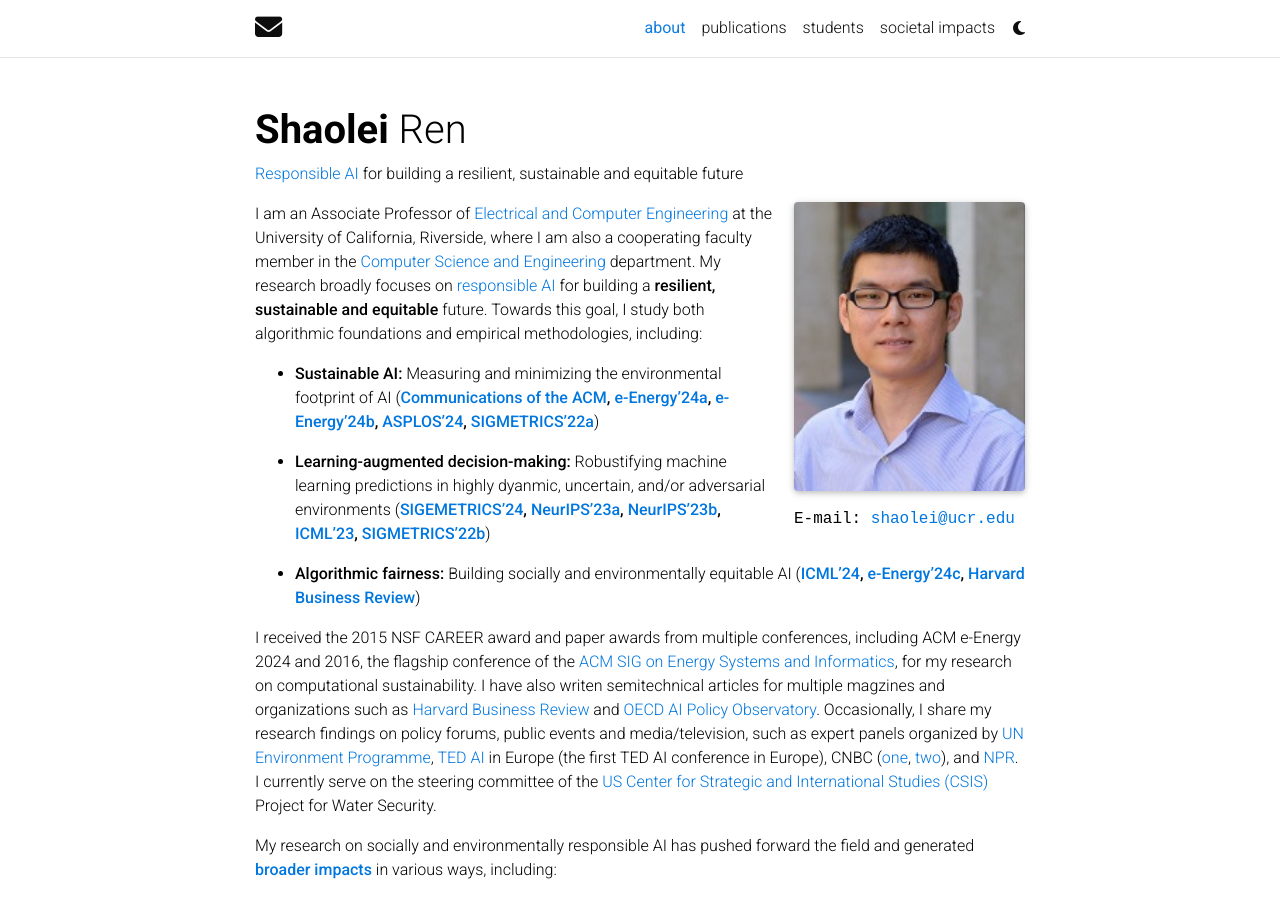
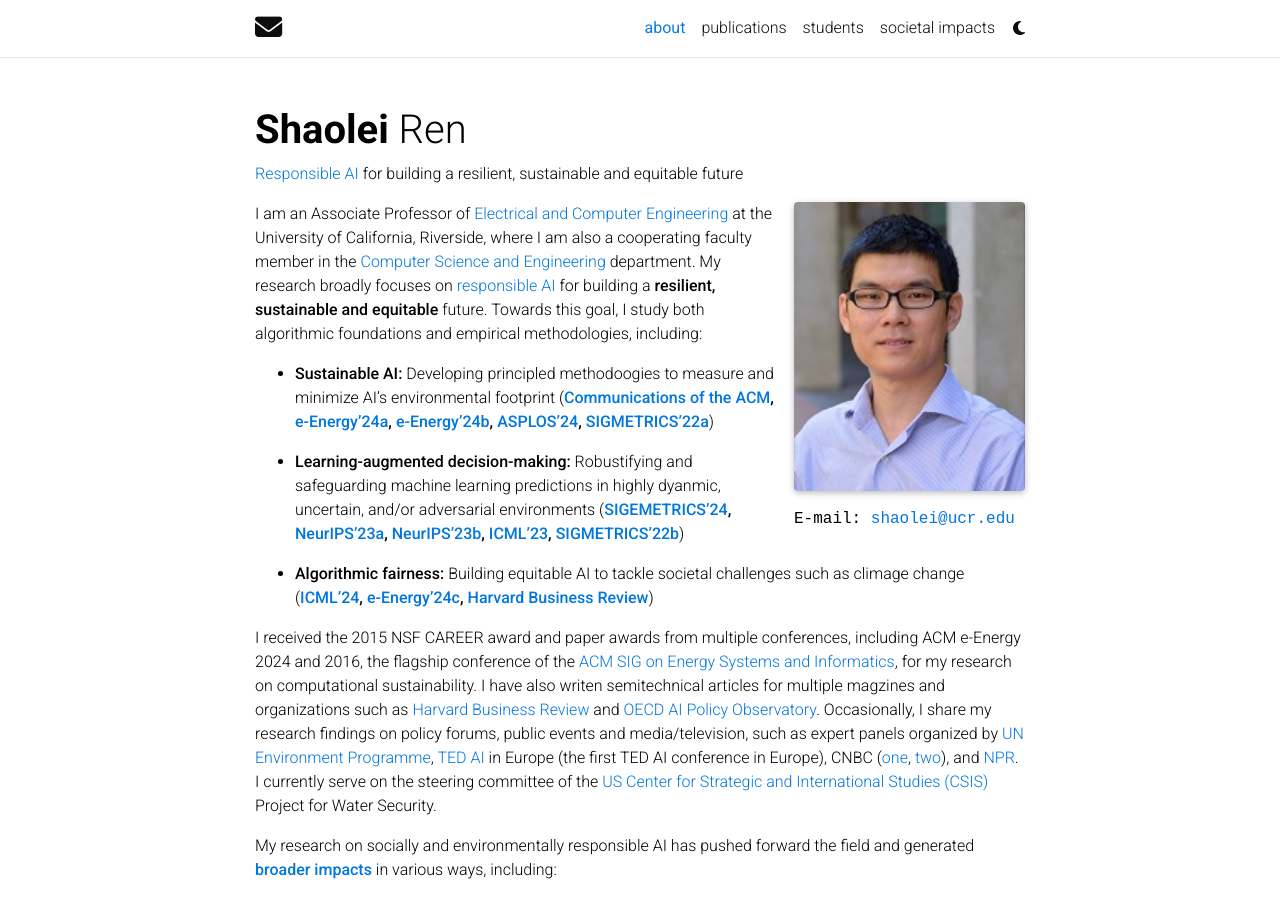
Before and after one commit to shaoleiren/shaoleiren.github.io, a Jekyll site: the page built from _pages/about.md, in a window 1280 px wide and 900 px high. Built offline with Jekyll 4.4.1, drawn with Linux system fonts in a browser that asks for light colours; full-size pictures stand in for the smaller copies a plugin makes; comment, search, counter and statistics services are not loaded; a style sheet for code colours, icons or effects is not loaded.

Commit message:
Update about.md

```diff
--- a/_pages/about.md
+++ b/_pages/about.md
@@ -23,11 +23,11 @@
 for building a **resilient, sustainable and equitable** future. Towards this goal, I study both algorithmic foundations and empirical methodologies, including:
 
 
-- **Sustainable AI:** Measuring and minimizing the environmental footprint of AI (**[Communications of the ACM](https://arxiv.org/abs/2304.03271), [e-Energy'24a](https://arxiv.org/abs/2405.17469), [e-Energy'24b](https://arxiv.org/abs/2311.03615), [ASPLOS'24](https://dl.acm.org/doi/abs/10.1145/3620665.3640374), [SIGMETRICS'22a](https://arxiv.org/abs/2111.01203)**)
+- **Sustainable AI:** Developing principled methodoogies to measure and minimize AI's environmental footprint (**[Communications of the ACM](https://arxiv.org/abs/2304.03271), [e-Energy'24a](https://arxiv.org/abs/2405.17469), [e-Energy'24b](https://arxiv.org/abs/2311.03615), [ASPLOS'24](https://dl.acm.org/doi/abs/10.1145/3620665.3640374), [SIGMETRICS'22a](https://arxiv.org/abs/2111.01203)**)
 
-- **Learning-augmented decision-making:** Robustifying machine learning predictions in highly dyanmic, uncertain, and/or adversarial environments (**[SIGEMETRICS'24](https://arxiv.org/abs/2401.04340), [NeurIPS'23a](https://arxiv.org/abs/2311.01568), [NeurIPS'23b](https://arxiv.org/abs/2310.20098), [ICML'23](https://arxiv.org/abs/2306.00172), [SIGMETRICS'22b](https://arxiv.org/abs/2204.08572)**)
+- **Learning-augmented decision-making:** Robustifying and safeguarding machine learning predictions in highly dyanmic, uncertain, and/or adversarial environments (**[SIGEMETRICS'24](https://arxiv.org/abs/2401.04340), [NeurIPS'23a](https://arxiv.org/abs/2311.01568), [NeurIPS'23b](https://arxiv.org/abs/2310.20098), [ICML'23](https://arxiv.org/abs/2306.00172), [SIGMETRICS'22b](https://arxiv.org/abs/2204.08572)**)
 
-- **Algorithmic fairness:** Building socially and environmentally equitable AI (**[ICML'24](https://arxiv.org/abs/2406.02790), [e-Energy'24c](https://arxiv.org/abs/2307.05494), [Harvard Business Review](https://hbr.org/2024/07/the-uneven-distribution-of-ais-environmental-impacts)**)
+- **Algorithmic fairness:** Building equitable AI to tackle societal challenges such as climage change (**[ICML'24](https://arxiv.org/abs/2406.02790), [e-Energy'24c](https://arxiv.org/abs/2307.05494), [Harvard Business Review](https://hbr.org/2024/07/the-uneven-distribution-of-ais-environmental-impacts)**)
 
 
 
```
